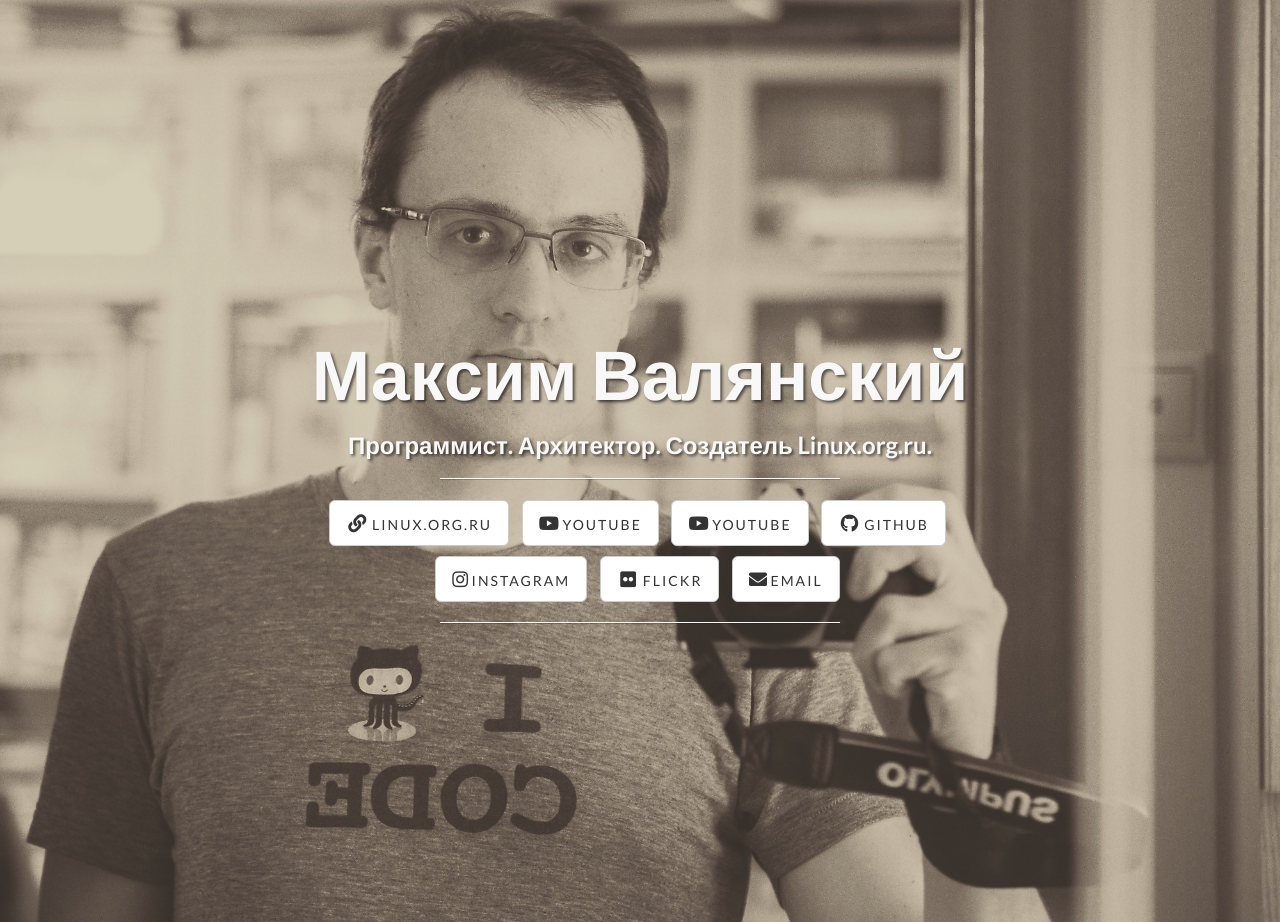
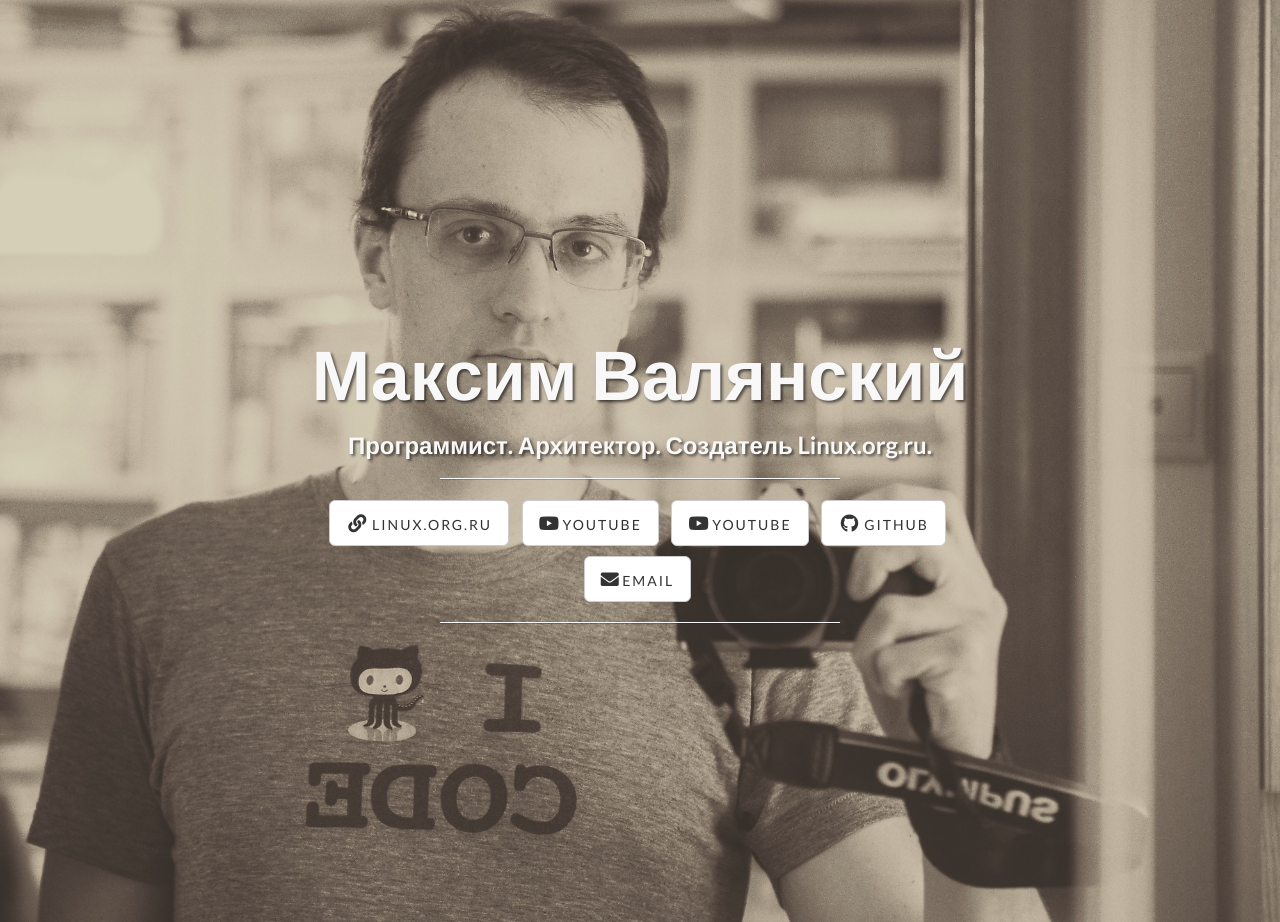
Before and after one commit to maxcom/valyanskiy.net, a plain HTML site: page index.html in a window 1280 px wide. Drawn offline with Linux system fonts and the light colour scheme.

Commit message:
2026 cleanup

```diff
--- a/index.html
+++ b/index.html
@@ -60,18 +60,10 @@
 			</ul>
                         <ul class="list-inline intro-social-buttons">
                             <li>
-                                <a href="https://instagram.com/maximvalyanskiy" class="btn btn-default btn-lg"><i class="fab fa-instagram"></i> <span class="network-name">Instagram</span></a>
-                            </li>
-
-                            <li>
-                                <a href="https://flickr.com/maxcom" class="btn btn-default btn-lg"><i class="fab fa-flickr fa-fw"></i> <span class="network-name">Flickr</span></a>
-                            </li>
-                            <li>
-                                <a href="mailto:max.valjanski@gmail.com" class="btn btn-default btn-lg"><i class="fas fa-envelope"></i> <span class="network-name">Email</span></a>
+                                <a href="mailto:hymns_parlay7d@icloud.com" class="btn btn-default btn-lg"><i class="fas fa-envelope"></i> <span class="network-name">Email</span></a>
                             </li>
                         </ul>
                         <hr class="intro-divider">
-<!--			<p>Перейти на <a href="http://maxcom.pp.ru/old.html">старый сайт</a>.</p> -->
                     </div>
                 </div>
             </div>
```
